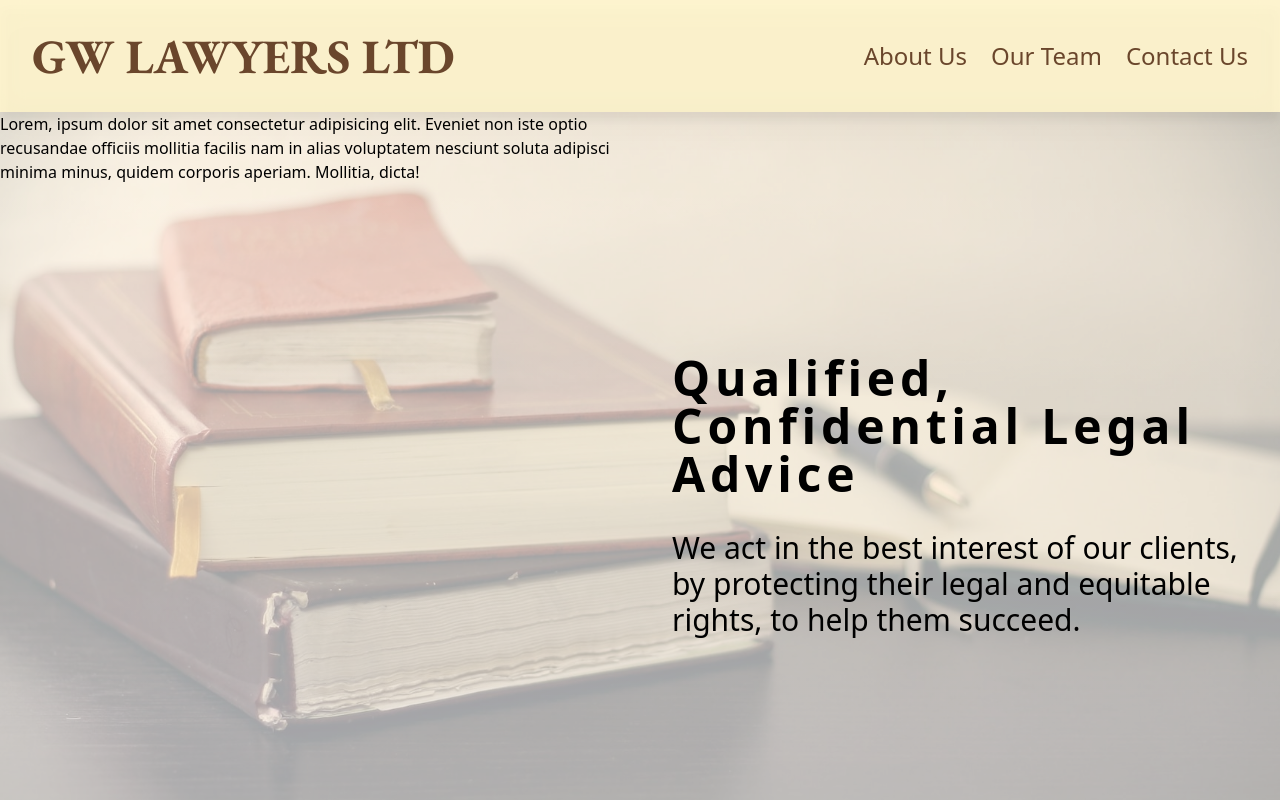
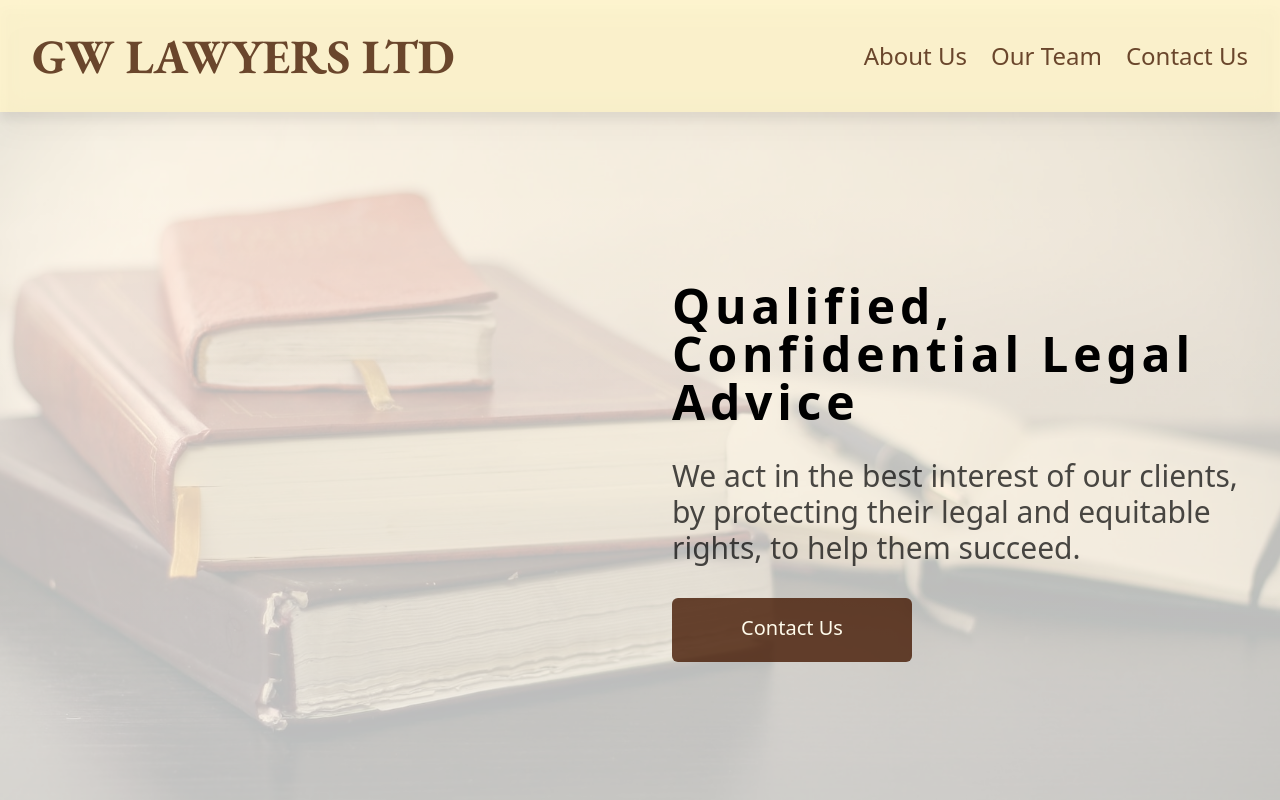
Before and after one commit to ian-jl-chua/gw-lawyers-ltd, a Next.js app: page / in a window 1280 px wide. Shown: the top 800 px of the page. Built offline with nearby package versions, Linux system fonts and the light colour scheme.

Commit message:
minor changes to MainSection and contact page

```diff
--- a/src/app/components/MainSection.tsx
+++ b/src/app/components/MainSection.tsx
@@ -1,34 +1,33 @@
-import Image from 'next/image'
-import mainImg from 'public/main-img.jpg'
+import Link from 'next/link'
 
 export default function MainSection() {
   return (
     <section className="w-full landing-bg grid grid-row-2 lg:grid-cols-2">
-      <div className="">
-        <p>
+      <div className="hidden lg:block">
+        {/* <p>
           Lorem, ipsum dolor sit amet consectetur adipisicing elit. Eveniet non
           iste optio recusandae officiis mollitia facilis nam in alias
           voluptatem nesciunt soluta adipisci minima minus, quidem corporis
           aperiam. Mollitia, dicta!
-        </p>
+        </p> */}
       </div>
       <div className="flex flex-col justify-center text-center px-8 lg:text-left  lg:pr-8">
         <h2 className="py-8 text-2xl font-bold tracking-widest md:pt-0 md:text-3xl lg:text-5xl">
           Qualified, Confidential Legal Advice
         </h2>
-        <p className="pb-8 md:text-2xl lg:text-3xl">
+        <p className="pb-8 opacity-70 md:text-2xl lg:text-3xl">
           We act in the best interest of our clients, by protecting their legal
           and equitable rights, to help them succeed.
         </p>
+        <button className="flex justify-center text-xl pb-20 lg:justify-start ">
+          <Link
+            className="bg-amber-950/80 text-amber-50 hover:bg-amber-950 dark:bg-amber-100/80 dark:text-neutral-950 dark:hover:bg-amber-100 w-60 h-16 pt-4 rounded-md flex justify-center content-center "
+            href="/contact"
+          >
+            Contact Us
+          </Link>
+        </button>
       </div>
     </section>
   )
 }
-{
-  /* <Image
-          className=""
-          src={mainImg}
-          alt="Books on the table"
-          priority={true}
-        /> */
-}
--- a/src/app/contact/page.tsx
+++ b/src/app/contact/page.tsx
@@ -61,6 +61,7 @@ export default function Contact() {
               type="text"
               name="name"
               value={formData.name}
+              placeholder='Your Name'
               onChange={handleChange}
               className="w-full p-2 mb-4 border border-gray-300 text-slate-900 rounded-md"
               required
@@ -71,6 +72,7 @@ export default function Contact() {
               type="email"
               name="email"
               value={formData.email}
+              placeholder='Your Email'
               onChange={handleChange}
               className="w-full p-2 mb-4 border border-gray-300 text-slate-900 rounded-md"
               required
@@ -80,6 +82,7 @@ export default function Contact() {
             <textarea
               name="message"
               value={formData.message}
+              placeholder='Your Message'
               onChange={handleChange}
               className="w-full p-2 mb-4 border border-gray-300 text-slate-900 rounded-md"
               rows={4}
@@ -88,7 +91,7 @@ export default function Contact() {
 
             <button
               type="submit"
-              className="w-full py-2 bg-blue-500 text-white rounded-md hover:bg-blue-600"
+              className="w-full py-2 rounded-md bg-amber-950/80 text-amber-50 hover:bg-amber-950 dark:bg-amber-100/80 dark:text-neutral-950 dark:hover:bg-amber-100"
             >
               Submit
             </button>
--- a/src/app/globals.css
+++ b/src/app/globals.css
@@ -44,7 +44,7 @@ body {
   background-size: cover;
   background-position: center;
   background-repeat: no-repeat;
-  opacity: .35;/* Adjust the opacity as needed */
+  opacity: .25;/* Adjust the opacity as needed */
   z-index: -1;
 }
 
--- a/tailwind.config.ts
+++ b/tailwind.config.ts
@@ -15,7 +15,7 @@ const config: Config = {
       },
       screens: {
         widescreen: { raw: "(min-aspect-ratio: 3/2)" },
-        tallscreen: { raw: "(max-aspect-ratio: 1/2)" },
+        tallscreen: { raw: "(max-aspect-ratio: 13/20)" },
       }
     },
   },
```
